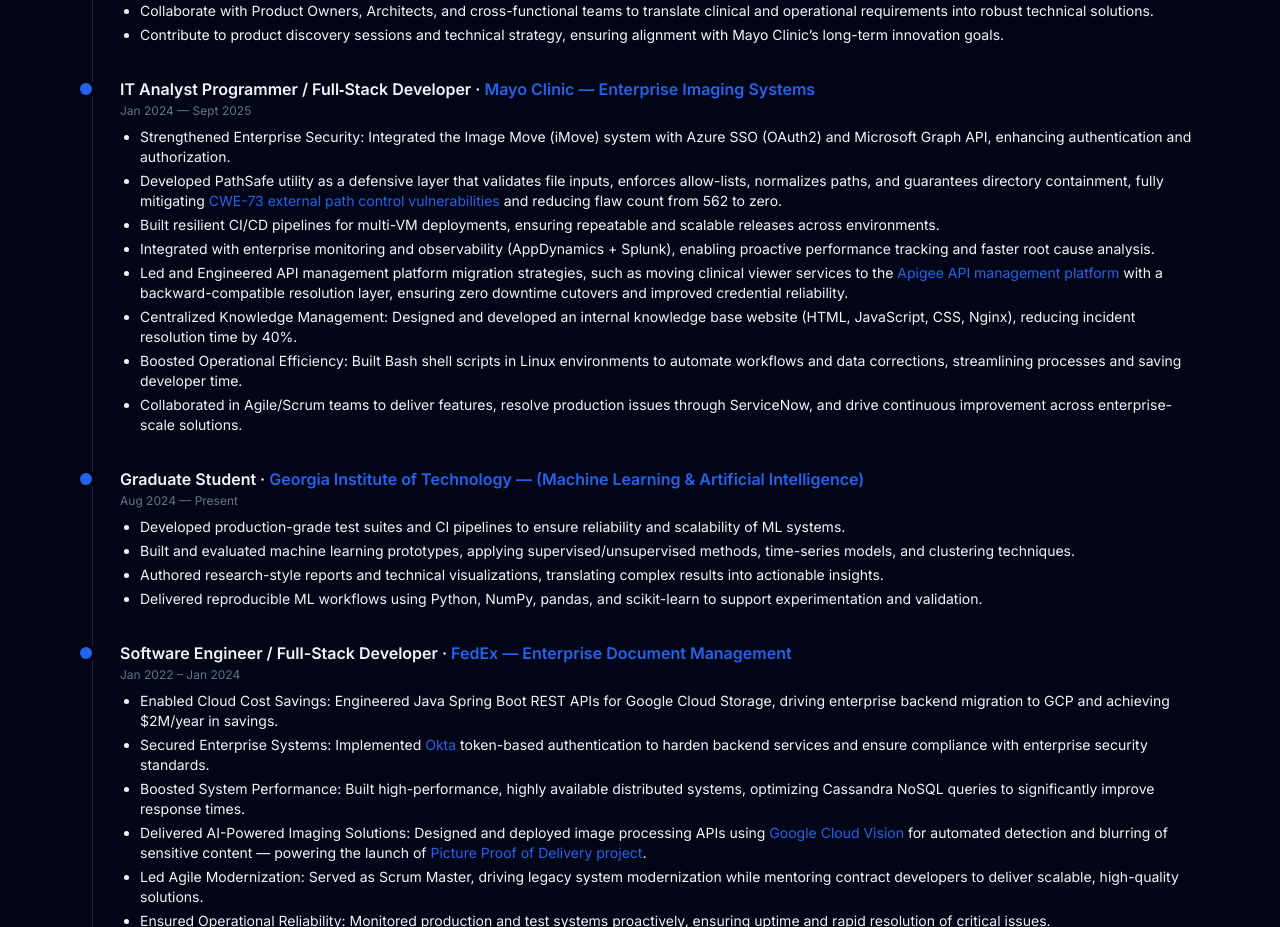
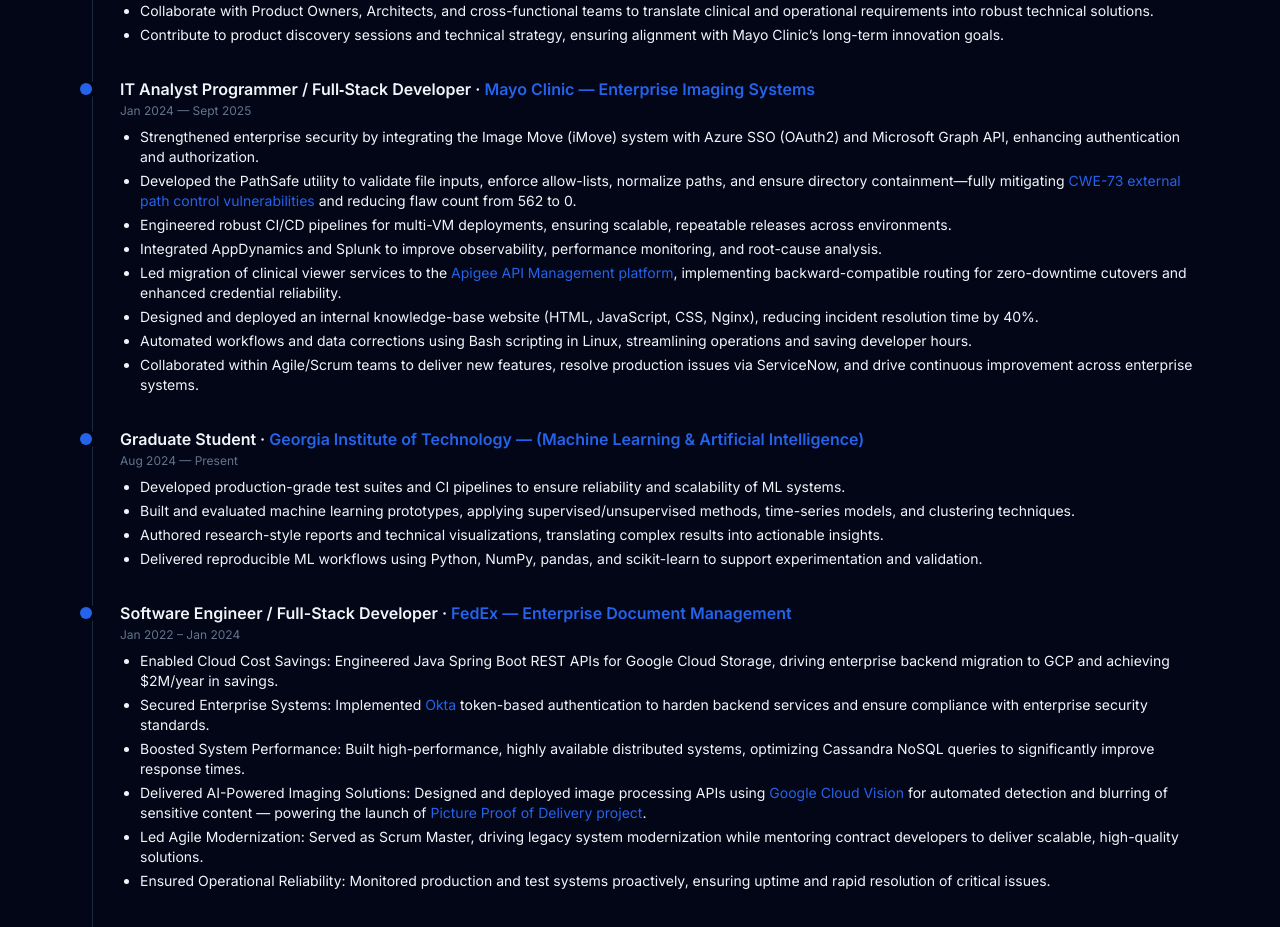
Before and after one commit to laithse1/laithse1.github.io, a Next.js app: page / in a window 1280 px wide. Shown: the part 1920-2847 px from the top of the page. Built offline with nearby package versions, Linux system fonts and the light colour scheme.

Commit message:
Job content  neat format

```diff
--- a/src/data/experience.ts
+++ b/src/data/experience.ts
@@ -17,21 +17,14 @@
     role: 'IT Analyst Programmer / Full‑Stack Developer',
     period: 'Jan 2024 — Sept 2025',
     bullets: [
-      'Strengthened Enterprise Security: Integrated the Image Move (iMove) system with Azure SSO (OAuth2) and Microsoft Graph API, enhancing authentication and authorization.',
-
-      'Developed PathSafe utility as a defensive layer that validates file inputs, enforces allow-lists, normalizes paths, and guarantees directory containment, fully mitigating <a href="https://cwe.mitre.org/data/definitions/73.html" target="_blank" rel="noopener noreferrer">CWE-73 external path control vulnerabilities</a> and reducing flaw count from 562 to zero.',
-
-      'Built resilient CI/CD pipelines for multi-VM deployments, ensuring repeatable and scalable releases across environments.',
-
-      'Integrated with enterprise monitoring and observability (AppDynamics + Splunk), enabling proactive performance tracking and faster root cause analysis.',
-
-      'Led and Engineered API management platform migration strategies, such as moving clinical viewer services to the <a href="https://cloud.google.com/apigee?hl=en" target="_blank" rel="noopener noreferrer">Apigee API management platform</a> with a backward-compatible resolution layer, ensuring zero downtime cutovers and improved credential reliability.',
-
-      'Centralized Knowledge Management: Designed and developed an internal knowledge base website (HTML, JavaScript, CSS, Nginx), reducing incident resolution time by 40%.',
-
-      'Boosted Operational Efficiency: Built Bash shell scripts in Linux environments to automate workflows and data corrections, streamlining processes and saving developer time.',
-
-      'Collaborated in Agile/Scrum teams to deliver features, resolve production issues through ServiceNow, and drive continuous improvement across enterprise-scale solutions.'
+  'Strengthened enterprise security by integrating the Image Move (iMove) system with Azure SSO (OAuth2) and Microsoft Graph API, enhancing authentication and authorization.',
+  'Developed the PathSafe utility to validate file inputs, enforce allow-lists, normalize paths, and ensure directory containment—fully mitigating <a href="https://cwe.mitre.org/data/definitions/73.html" target="_blank" rel="noopener noreferrer">CWE-73 external path control vulnerabilities</a> and reducing flaw count from 562 to 0.',
+  'Engineered robust CI/CD pipelines for multi-VM deployments, ensuring scalable, repeatable releases across environments.',
+  'Integrated AppDynamics and Splunk to improve observability, performance monitoring, and root-cause analysis.',
+  'Led migration of clinical viewer services to the <a href="https://cloud.google.com/apigee?hl=en" target="_blank" rel="noopener noreferrer">Apigee API Management platform</a>, implementing backward-compatible routing for zero-downtime cutovers and enhanced credential reliability.',
+  'Designed and deployed an internal knowledge-base website (HTML, JavaScript, CSS, Nginx), reducing incident resolution time by 40%.',
+  'Automated workflows and data corrections using Bash scripting in Linux, streamlining operations and saving developer hours.',
+  'Collaborated within Agile/Scrum teams to deliver new features, resolve production issues via ServiceNow, and drive continuous improvement across enterprise systems.'
     ]
   },
   {
```
